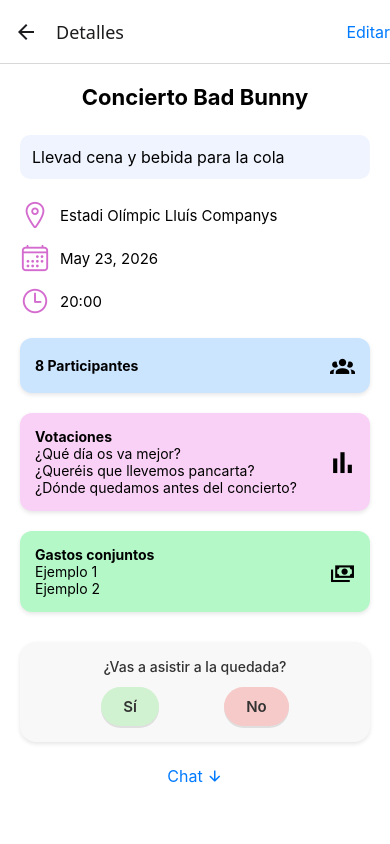
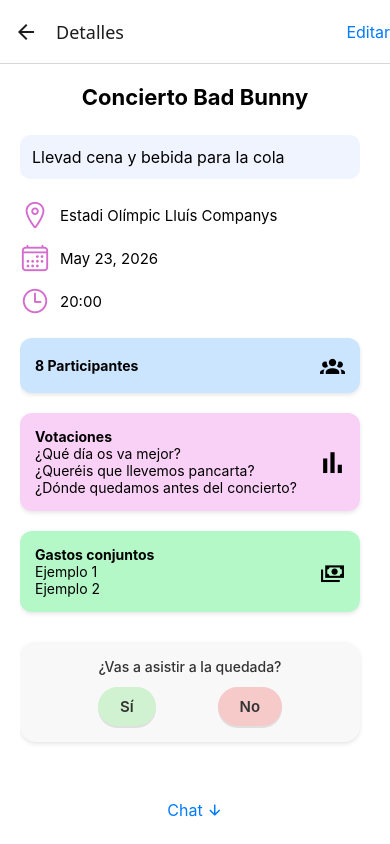
Before and after one commit to rogerguinon/plan-b, a React Native app: screen / in a window 390 px wide. Both pictures are taken after a click on the element 181 px from the left and 331 px from the top of the page. Built offline with nearby package versions, Linux system fonts and the light colour scheme; what expo-auth-session would draw is missing.

Commit message:
Scroll added to EventDetailScreen

```diff
--- a/src/screens/EventDetailScreen/EventDetailScreen.js
+++ b/src/screens/EventDetailScreen/EventDetailScreen.js
@@ -138,6 +138,7 @@ export default function EventDetailScreen({ route, navigation }) {
 
       <Text style={styles.title}>{event.title}</Text>
 
+      <ScrollView contentContainerStyle={[styles.scrollContainer, { paddingRight: 10 }]}>
         <View style={styles.infoBox}>
           <Text style={styles.subtitle}>{event.description}</Text>
         </View>
@@ -324,6 +325,7 @@ export default function EventDetailScreen({ route, navigation }) {
             </View>
           )}
         </View>
+      </ScrollView>
 
       {/* Chat */}
       <TouchableOpacity style={styles.chatLink} onPress={() => navigation.navigate('ChatQuedada', { id: event.id })}>
```
Lines whose indentation alone changed are shown as unchanged.
